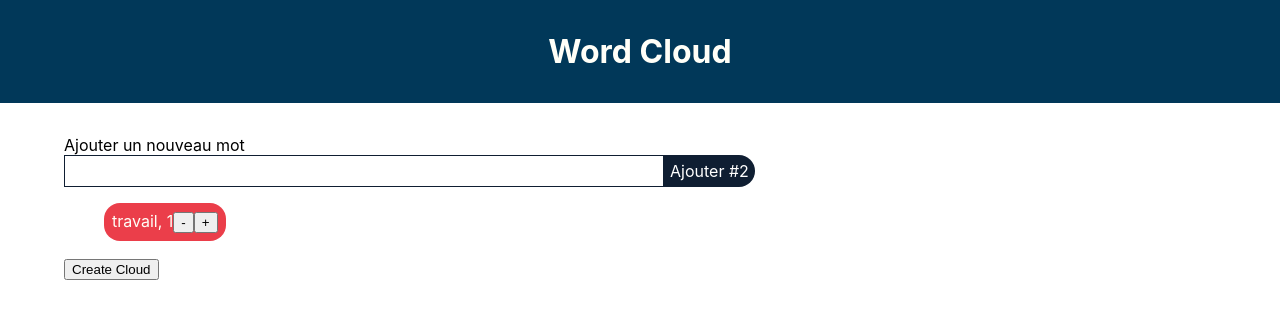
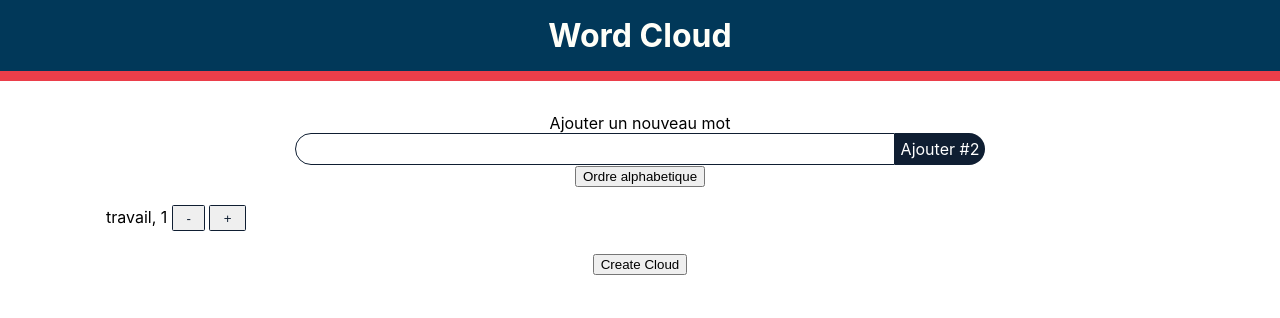
Before and after one commit to alexcetto/word-cloud, a React (Create React App) app: page / in a window 1280 px wide. Shown: the top 318 px of the page. Built offline with nearby package versions, Linux system fonts and the light colour scheme.

Commit message:
change data model. change style

```diff
--- a/src/App.js
+++ b/src/App.js
@@ -2,17 +2,22 @@ import React, { Component } from 'react';
 import './App.css';
 import WordList from "./WordList";
 import WordCloud from 'react-d3-cloud';
-import * as utils from './utils';
+import TagList from './utils';
 
 class App extends Component {
   constructor(props) {
     super(props);
-    const m = new Map();
-    m.set("travail", 1)
-    this.state = { items: m, text: '', tagsDisplayed: [], cloud: null };
+    const m = new TagList();
+    this.state = {
+      items: m,
+      text: '',
+      order: true,
+      cloud: null
+    };
     this.handleChange = this.handleChange.bind(this);
     this.handleSubmit = this.handleSubmit.bind(this);
     this.createCloud = this.createCloud.bind(this);
+    this.handleOrderChange = this.handleOrderChange.bind(this);
   }
 
   handleChange(e) {
@@ -25,28 +30,27 @@ class App extends Component {
       return;
     }
     const arr = this.state.text.split(" ");
+    this.state.items.addWords(arr);
     this.setState({
-      items: utils.addToMap(this.state.items, arr),
       text: ''
     });
   }
 
-  addTags() {
-    const listOfThings = [];
-    for (var [key, value] of this.state.items) {
-      const obj = {text:key, value:value};
-      listOfThings.push(obj);
+  handleOrderChange(e) {
+    if (this.state.order) {
+      this.state.items.orderAlphabetically();
+    } else {
+      this.state.items.orderTemporally();
     }
     this.setState({
-      tagsDisplayed: listOfThings
-    });
+      order: !this.state.order
+    })
   }
 
   createCloud(event) {
     const fontSizeMapper = word => word.value * 15;
-    this.addTags()
     this.setState({cloud: <WordCloud
-      data={this.state.tagsDisplayed}
+      data={this.state.items.tagList}
       fontSizeMapper={fontSizeMapper}
       font={"sans-serif"}
     />})
@@ -60,8 +64,11 @@ class App extends Component {
           <form onSubmit={this.handleSubmit}>
             <label htmlFor="new-todo">Ajouter un nouveau mot</label> <br />
             <input id="new-todo" onChange={this.handleChange} value={this.state.text} />
-            <button> Ajouter #{this.state.items.size + 1}</button>
+            <button> Ajouter #{ this.state.items?this.state.items.listLength() + 1:0 }</button>
           </form>
+          <input type="button"
+            onClick={this.handleOrderChange}
+            defaultValue={this.state.order?"Ordre alphabetique":"Ordre temporel"} />
           <WordList items={this.state.items} />
           <button onClick={this.createCloud} value="Create cloud">Create Cloud</button>
           {this.state.cloud? this.state.cloud: <div></div>}
--- a/src/WordList.js
+++ b/src/WordList.js
@@ -8,20 +8,21 @@ class WordList extends Component {
     this.increase = this.increase.bind(this);
   }
 
-  displayWords(item, number) {
+  displayWords(item) {
     return <li
-    key={item}
-    id={item}>
-    {item}, {number}
-    <input className={item} type="button" onClick={this.decrease} value="-"></input>
-    <input className={item} type="button" onClick={this.increase} value="+"></input>
+      key={item.text}
+      id={item.text}>
+        {item.text}, {item.value}
+        <input className={item.text} type="button" onClick={this.decrease} value="-"></input>
+        <input className={item.text} type="button" onClick={this.increase} value="+"></input>
     </li>
   }
 
   displayList() {
     const list = [];
-    for (var [key, value] of this.props.items) {
-      list.push(this.displayWords(key, value))
+    for (let i=0; i < this.props.items.listLength(); i++) {
+      const item = this.props.items.tagList[i]
+      list.push(this.displayWords(item))
     }
     return list;
   }
@@ -31,7 +32,7 @@ class WordList extends Component {
     this.setState({
       lol:"lol"
     })
-    this.props.items.set(keyToAddress, this.props.items.get(keyToAddress)-1)
+    this.props.items.decrementWord(keyToAddress)
   }
 
   increase(key) {
@@ -39,7 +40,7 @@ class WordList extends Component {
       lol:"lol"
     })
     const keyToAddress = key.target.className
-    this.props.items.set(keyToAddress, this.props.items.get(keyToAddress)+1)
+    this.props.items.addWord(keyToAddress)
   }
 
   render() {
--- a/src/index.css
+++ b/src/index.css
@@ -2,32 +2,34 @@ body {
   margin: 0;
   padding: 0;
   font-family: -apple-system, BlinkMacSystemFont, "Segoe UI", "Roboto", "Oxygen",
-    "Ubuntu", "Cantarell", "Fira Sans", "Droid Sans", "Helvetica Neue",
-    sans-serif;
+  "Ubuntu", "Cantarell", "Fira Sans", "Droid Sans", "Helvetica Neue",
+  sans-serif;
   -webkit-font-smoothing: antialiased;
   -moz-osx-font-smoothing: grayscale;
 }
 
 code {
   font-family: source-code-pro, Menlo, Monaco, Consolas, "Courier New",
-    monospace;
+  monospace;
 }
 
 .container {
   min-width: 800px;
   width: 90%;
   margin: 0 auto;
+  text-align: center;
 }
 
 h1 {
   box-sizing: border-box;
   width: 100%;
-  padding: 1em;
+  padding: .5em;
   text-align: center;
   color: #FFFFF8;
   background: #013859;
   margin: 0;
   margin-bottom: 1em;
+  border-bottom: 10px solid #EB3E4A;
 }
 
 #new-todo {
@@ -42,6 +44,8 @@ h1 {
   box-sizing: border-box;
   border: 1px solid #0f1e32;
   width: 600px;
+  border-top-left-radius: 1em;
+  border-bottom-left-radius: 1em;
 }
 
 form > button {
@@ -61,30 +65,39 @@ form > button {
 }
 
 
-Wordlist {
-  display: flex;
-  flex-flow: row wrap;
-  justify-content: space-between;
-
+ul {
+  column-count: 4;
+  text-align: left;
+  column-width: 100px;
+  column-rule: 1px dotted #ddd;
+  column-fill: auto;
 }
 
 ul> li {
   list-style: none;
-  display: inline-block;
-  background: #EB3E4A;
-  padding: .5em;
+  padding: 2px;
   border-radius: 1em;
-  color: #FFFFF8;
-  margin: 0px 1px 1px 0px;
+  width: auto;
 }
 
-ul>li > button {
-  background: none;
-  border: 0;
-  color: inherit;
-  /* cursor: default; */
-  font: inherit;
-  line-height: normal;
-  overflow: visible;
-  padding: 0;
+ul>li > input[type=button] {
+  display:inline-block;
+  padding:0.35em 1em;
+  border:0.1em solid #0f1e32;
+  margin:0 0.3em 0.3em 0;
+  border-radius:0.12em;
+  box-sizing: border-box;
+  text-decoration:none;
+  color:#0f1e32;
+  text-align:center;
+  transition: all 0.2s;
 }
+
+ul>li > input[type=button]:first-child {
+  margin-left: 5px;
+}
+
+ul>li > input[type=button]:hover {
+  color:#FFFFF8;
+  background-color:#0f1e32;
+}
--- a/src/utils.js
+++ b/src/utils.js
@@ -1,18 +1,90 @@
+import { Component } from 'react';
 
+class TagList extends Component {
+    constructor(props) {
+        super(props);
+        this.tagList = [];
+        this.word = {
+            text: "travail",
+            value: 1,
+            timeCreated: Date.now()
+        }
+        this.addWord("travail");
+    }
 
-export function addToMap(myMap, myArray) {
-    for (let i=0; i < myArray.length; i++) {
-        const key = trimWords(myArray[i])
-        let previousValue = myMap.get(key);
-        if (previousValue === undefined) {
-            previousValue = 0;
+    trimWords(word) {
+        return String(word).replace(/^\s+|\s+$/g, '');
+    }
+
+    findWord(word) {
+        word = this.trimWords(word)
+        for (let i=0; i < this.tagList.length; i++) {
+            if (this.tagList[i].text === word) {
+                return i;
+            }
         }
-        myMap.set(key, previousValue+1);
+        return -1;
     }
-    return myMap;
+
+    orderAlphabetically() {
+        this.tagList.sort((a,b) => {
+            return (a.text < b.text) ? -1: (a.text > b.text) ? 1: 0;
+        });
+    }
+
+    orderTemporally() {
+        this.tagList.sort((a,b) => {
+            return (a.timeCreated < b.timeCreated) ? -1: (a.timeCreated > b.timeCreated) ? 1: 0;
+        });
+    }
+
+    addWord(word) {
+        word = word.toLowerCase()
+        const index = this.findWord(word);
+        if (index === -1) {
+            this.word = {
+                text: word,
+                value: 1,
+                timeCreated: Date.now()
+            };
+            this.tagList.push(this.word);
+        } else {
+            this.tagList[index].value += 1;
+        }
+    }
+
+    addWords(wordsArray) {
+        for (let i=0; i < wordsArray.length; i++) {
+            this.addWord(wordsArray[i]);
+        }
+        return this.tagList;
+    }
+
+    decrementWord(word) {
+        const index = this.findWord(word);
+        if (index === -1) {
+            return;
+        }
+        this.tagList[index].value -= 1;
+        if (this.tagList[index].value === 0) {
+            this.removeWord(word);
+        }
+    }
+
+    removeWord(word) {
+        const index = this.findWord(word);
+        if (index !== -1) {
+            this.tagList.splice(index, 1);
+        }
+    }
+
+    clearList() {
+        this.tagList = [];
+    }
+
+    listLength() {
+        return this.tagList.length;
+    }
 }
 
-
-export const trimWords = (word) => {
-    return String(word).replace(/^\s+|\s+$/g, '');
-};
+export default TagList;
```
Also changed, not shown: 1 other file (tests, documents, lock files or other folders).
